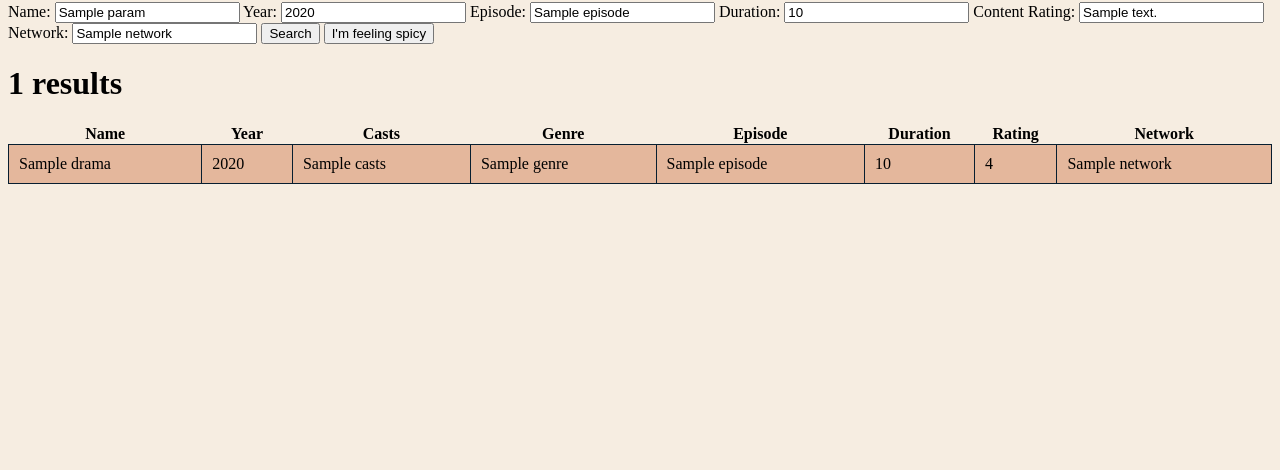
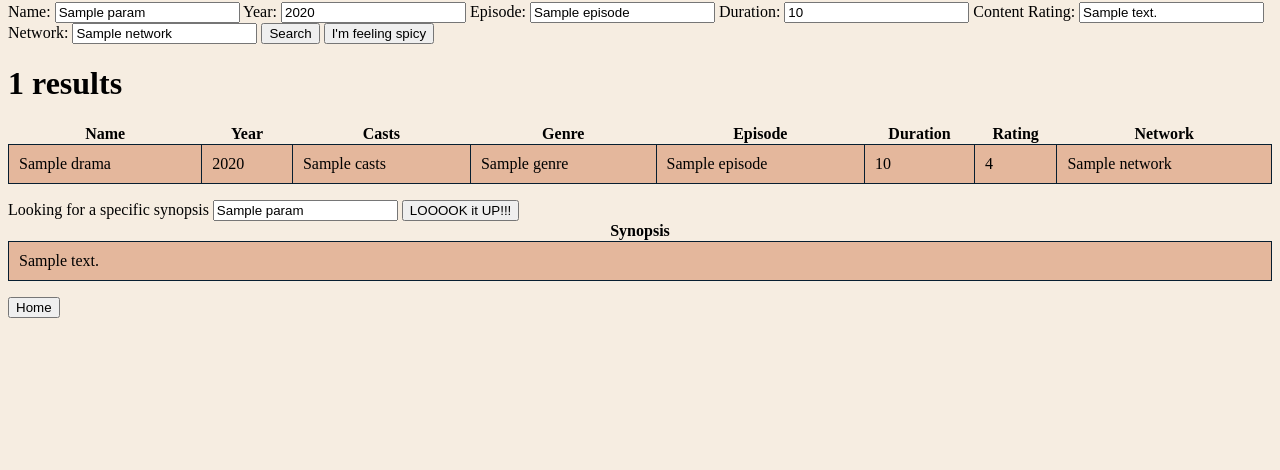
Before and after one commit to PLU-CSCI-367-Spring-2023/K-Drama_Project, a Flask app: template Templates/kdrama.html in a window 1280 px wide. Shown: the part 330-800 px from the top of the page. Run offline with Flask 3, Linux system fonts and the light colour scheme; the template is opened without the code that fills it: most values are stand-ins (such as "Sample title", 1, 10 or a date in 2020); some libraries are stand-ins or nearby versions.

Commit message:
added synopsis and home button

```diff
--- a/Templates/kdrama.html
+++ b/Templates/kdrama.html
@@ -56,7 +56,7 @@
 </head>
 
 <body>
-  <form action="kdrama" method="get">
+  <form action="home" method="get">
     <span>Name:</span>
       <input type="text" name=name value="{{params['name']}}">
     <span>Year:</span>
@@ -109,3 +109,28 @@
         {% endfor %}
     </table>
   </form>
+
+
+  <form action="synopsis" method="get">
+    <span>Looking for a specific synopsis</span>
+      <input type="text" name=name value="{{params['name']}}">
+
+    <button type="submit">LOOOOK it UP!!!</button>
+
+
+    {% if params.name != "" %}
+      <table>
+        <tr>
+          <th>Synopsis</th>
+        </tr>
+          <tr>
+              <td>{{summary}}</td>
+          </tr>
+      </table>
+   {% endif %}
+  </form>
+
+
+  <form action="home" method="get">
+    <button type="submit">Home</button>
+  </form>
--- a/app.py
+++ b/app.py
@@ -72,3 +72,35 @@ def render_sets():
                            kdrama=results,
                            params=request.args,
                            result_count = count)
+
+
+
+@app.route("/synopsis")
+def render_sets2():
+    name = request.args.get("name", "")
+
+    params = {
+        "name": f"%{name}%"
+    }
+
+    syn_where_clause = """
+        from kdrama
+        where name ilike %(name)s
+    """
+
+    with conn.cursor() as cur:
+        cur.execute(f"""select synopsis
+                        {syn_where_clause}
+                    """,
+                    params)
+        syn = list(cur.fetchall())
+
+    with conn.cursor() as cur:
+        cur.execute(f"select count(*) as count {syn_where_clause}", params)
+        count = cur.fetchone()["count"]
+
+
+    return render_template("kdrama.html",
+                           params=request.args,
+                           result_count = count,
+                           summary = syn)
```
